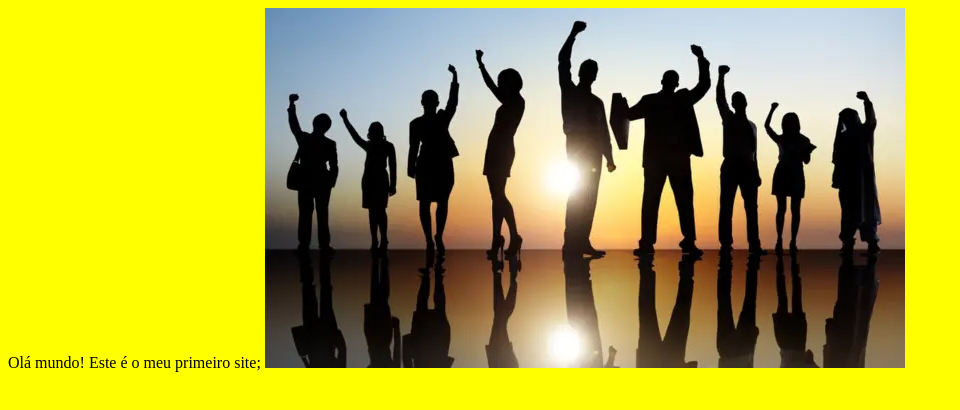
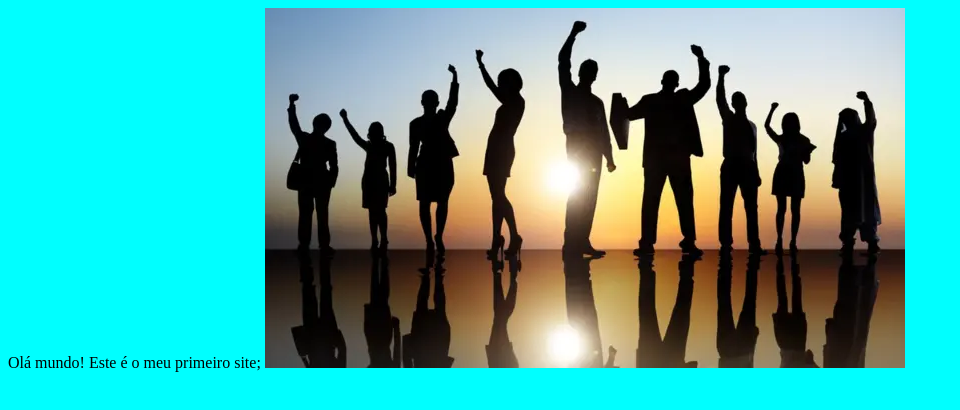
Before and after one commit to PedroLucasdesouzaferreira1234/Projeto-web-1, a plain HTML site: page index.html in a window 1280 px wide. Shown: the whole page, without its empty margins (0-960 px from the left). Drawn offline with Linux system fonts and the light colour scheme.

Commit message:
segunda versão do site

```diff
--- a/Projeto 1 - Copia/style.css
+++ /dev/null
@@ -1,3 +0,0 @@
-body {
-  background-color:yellow;
-}
--- a/style.css
+++ b/style.css
@@ -1,3 +1,3 @@
 body {
-  background-color:yellow;
+  background-color:cyan;
 }
```
Also changed, not shown: Projeto 1 - Copia/index.html (deleted, +0 -14 lines), Projeto 1 - Copia/Imagem.webp (deleted), images/.imagesnetwork-test.jpg (added), images/.imagesreplit-hello.png.JPG (added).
